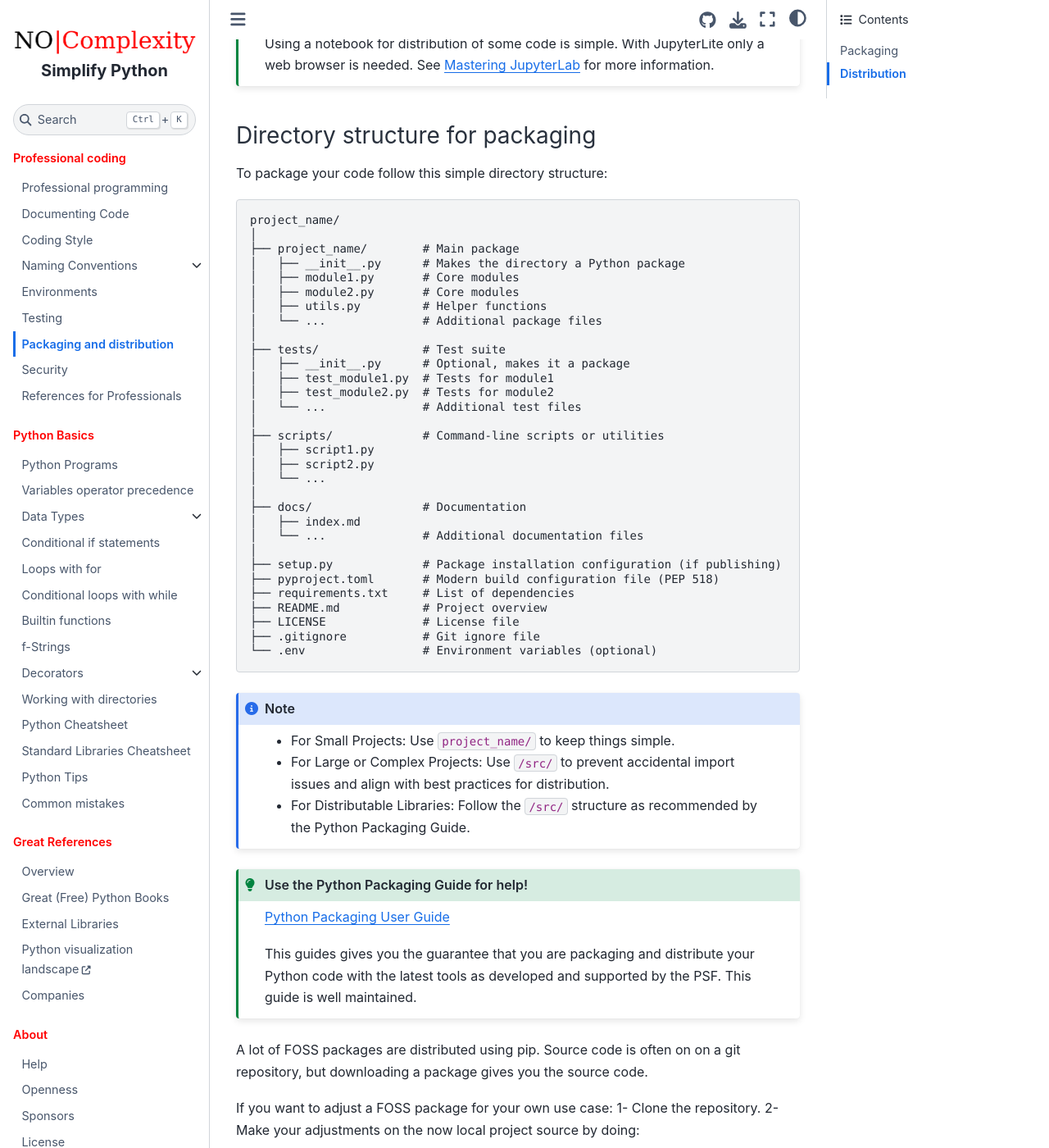
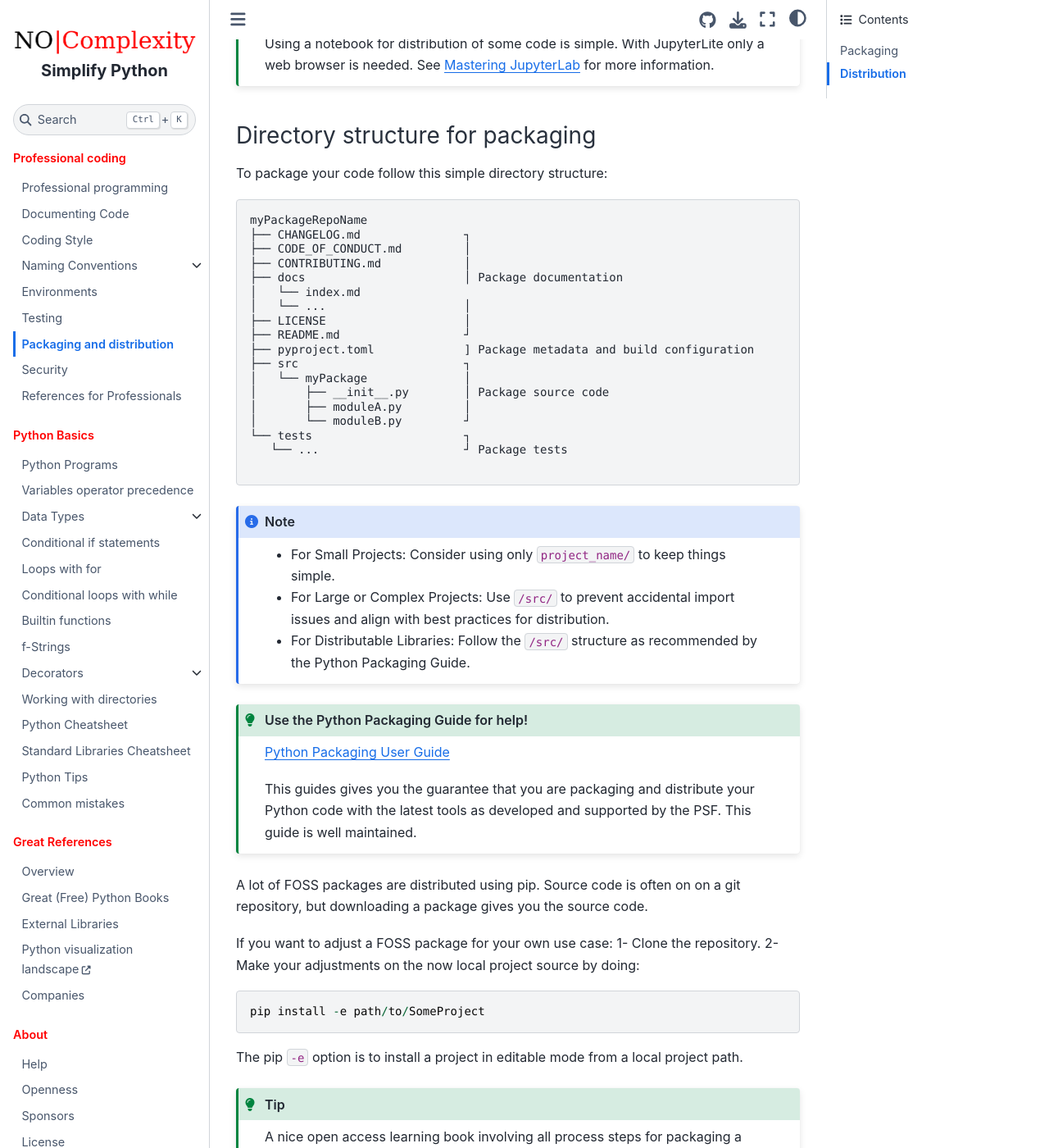
Before and after one commit to nocomplexity/simplifypython, a Jupyter Book: the page built from packaging.md, in a window 1280 px wide and 1400 px high, scrolled down 453 px. Shown: the whole window at 82% size. Built offline with Jupyter Book 1.0.4 settings and Sphinx 7.4.7 and the Sphinx Book theme 1.1.4, drawn with Linux system fonts in a browser that asks for light colours; pages that are not in the unit, such as notebooks, are missing from menus.

Commit message:
update: now better schema for packaging

````diff
--- a/packaging.md
+++ b/packaging.md
@@ -33,41 +33,28 @@ Using a notebook for distribution of some code is simple. With JupyterLite only
 
 To package your code follow this simple directory structure:
 ```
-project_name/
-│
-├── project_name/        # Main package
-│   ├── __init__.py      # Makes the directory a Python package
-│   ├── module1.py       # Core modules
-│   ├── module2.py       # Core modules
-│   ├── utils.py         # Helper functions
-│   └── ...              # Additional package files
-│
-├── tests/               # Test suite
-│   ├── __init__.py      # Optional, makes it a package
-│   ├── test_module1.py  # Tests for module1
-│   ├── test_module2.py  # Tests for module2
-│   └── ...              # Additional test files
-│
-├── scripts/             # Command-line scripts or utilities
-│   ├── script1.py
-│   ├── script2.py
-│   └── ...
-│
-├── docs/                # Documentation
-│   ├── index.md
-│   └── ...              # Additional documentation files
-│
-├── setup.py             # Package installation configuration (if publishing)
-├── pyproject.toml       # Modern build configuration file (PEP 518)
-├── requirements.txt     # List of dependencies
-├── README.md            # Project overview
-├── LICENSE              # License file
-├── .gitignore           # Git ignore file
-└── .env                 # Environment variables (optional)
+myPackageRepoName
+├── CHANGELOG.md               ┐
+├── CODE_OF_CONDUCT.md         │
+├── CONTRIBUTING.md            │
+├── docs                       │ Package documentation
+│   └── index.md
+│   └── ...                    │
+├── LICENSE                    │
+├── README.md                  ┘
+├── pyproject.toml             ] Package metadata and build configuration
+├── src                        ┐
+│   └── myPackage              │
+│       ├── __init__.py        │ Package source code
+│       ├── moduleA.py         │
+│       └── moduleB.py         ┘
+└── tests                      ┐
+   └── ...                     ┘ Package tests
+
 ```
 
 :::{note}
-* For Small Projects: Use `project_name/` to keep things simple.
+* For Small Projects: Consider using only `project_name/` to keep things simple.
 * For Large or Complex Projects: Use `/src/` to prevent accidental import issues and align with best practices for distribution.
 * For Distributable Libraries: Follow the `/src/` structure as recommended by the Python Packaging Guide.
 :::
````
